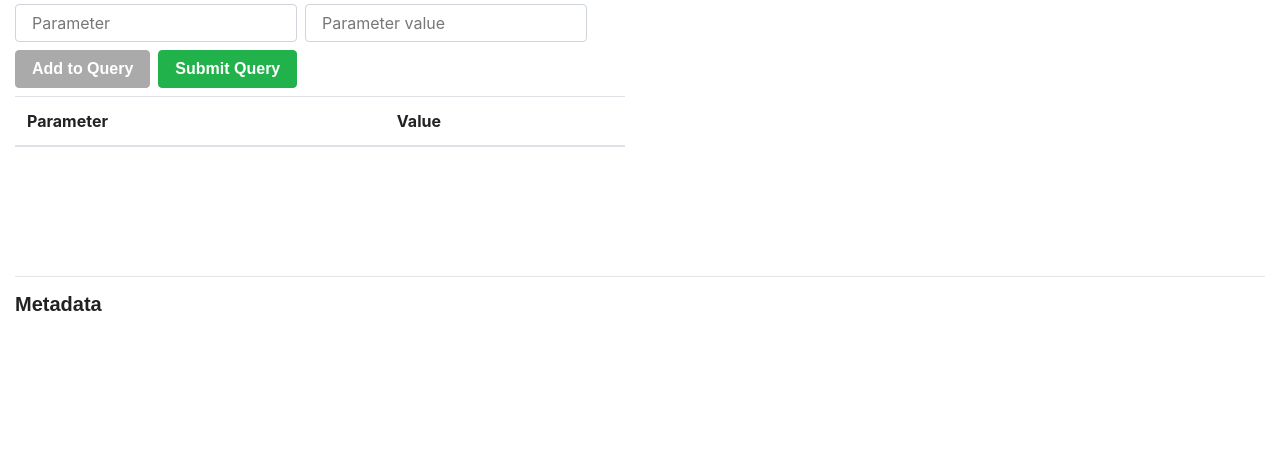
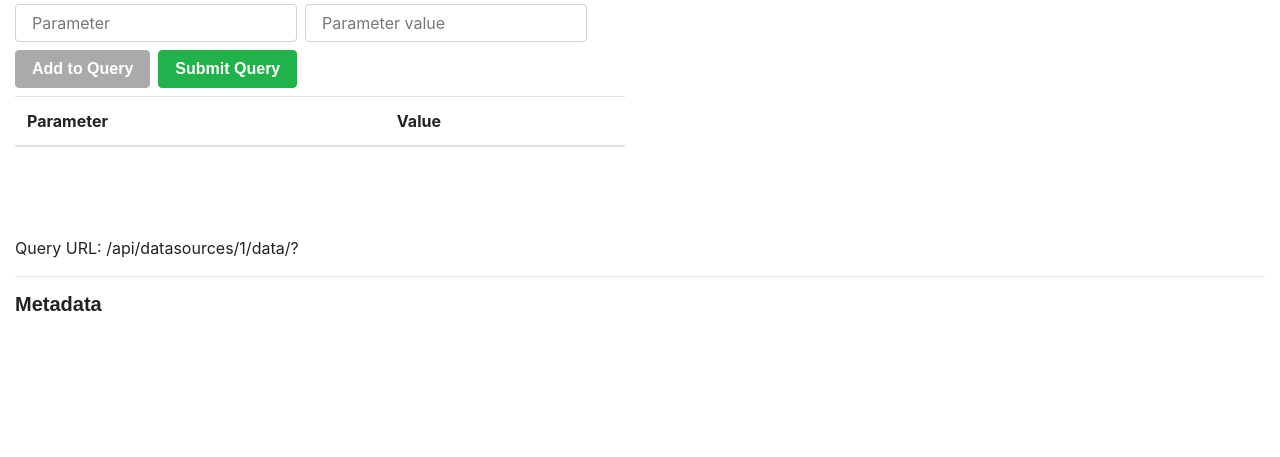
Before and after one commit to tiferrei/PEDASI, a Django app: template datasources/templates/datasources/datasource/explorer.html in a window 1280 px wide. Shown: the part 289-746 px from the top of the page. Run offline with Django 3.2, Linux system fonts and the light colour scheme; the template is opened without the code that fills it: most values are stand-ins (such as "Sample title", 1, 10 or a date in 2020); lists and menus that the app fills with data are empty; some libraries are stand-ins or nearby versions; some web fonts are replaced.

Commit message:
Move explorer JavaScript into explorer.js

```diff
--- /dev/null
+++ b/datasources/static/js/explorer.js
@@ -0,0 +1,143 @@
+let params = new Map();
+
+
+/**
+ * Render request query parameters into table.
+ */
+function renderParams() {
+    "use strict";
+    const table = document.getElementById("tableParams");
+
+    /* Clear the table */
+    while (table.rows.length > 1) {
+        table.deleteRow(-1);
+    }
+
+    params.forEach(function (value, key, map) {
+        const row = table.insertRow();
+
+        const cellParam = row.insertCell();
+        const textParam = document.createTextNode(key);
+        cellParam.appendChild(textParam);
+
+        const cellValue = row.insertCell();
+        const textValue = document.createTextNode(value);
+        cellValue.appendChild(textValue);
+    });
+}
+
+
+/**
+ * Get the query params as a URL query string.
+ *
+ * @returns {string} Query param string
+ */
+function getQueryParamString() {
+    "use strict";
+    const encodedParams = new URLSearchParams();
+    params.forEach(function (value, key, map) {
+        encodedParams.set(key, value);
+    });
+
+    return encodedParams.toString();
+}
+
+
+/**
+ * Display query param string in #queryParamSpan.
+ */
+function displayParams() {
+    "use strict";
+    const paramString = getQueryParamString();
+    const span = document.getElementById("queryParamSpan");
+
+    span.textContent = paramString;
+}
+
+
+/**
+ * Add a query parameter to the API query.
+ *
+ * @returns {boolean} return false to halt form processing
+ */
+function addParam() {
+    "use strict";
+    const param = document.getElementById("inputParam").value;
+    const value = document.getElementById("inputValue").value;
+
+    params.set(param, value);
+
+    renderParams();
+    displayParams();
+
+    return false;
+}
+
+
+/**
+ * Submit the prepared query to the PEDASI API and render the result into the 'results' panel.
+ *
+ * @param {string} url PEDASI API data endpoint
+ */
+function submitQuery(url) {
+    "use strict";
+    const results = document.getElementById("queryResults");
+    const query = url + "?" + getQueryParamString();
+
+    $.getJSON(
+        query,
+        function (data) {
+            results.textContent = JSON.stringify(data, null, 4);
+        }
+    );
+}
+
+
+/**
+ * Query the PEDASI API for data source metadata and render it into the 'metadata' panel.
+ *
+ * @param {string} url PEDASI API metadata endpoint
+ */
+function populateMetadata(url) {
+    "use strict";
+    $.getJSON(
+        url,
+        function (data) {
+            if (data.status === "success") {
+                const element = document.getElementById("metadata");
+
+                data.data.forEach(function (item) {
+                    const p = document.createElement("p");
+                    p.textContent = JSON.stringify(item);
+                    element.appendChild(p);
+                });
+            }
+        }
+    );
+}
+
+
+/**
+ * Query the PEDASI API for the list of data sets within the data source and render into the 'datasets' panel.
+ *
+ * @param {string} url PEDASI API datasets endpoint
+ */
+function populateDatasets(url) {
+    "use strict";
+    $.getJSON(
+        url,
+        function (data) {
+            if (data.status === "success") {
+                const table = document.getElementById("datasets");
+
+                data.data.forEach(function (item) {
+                    let row = table.insertRow();
+                    let cell = row.insertCell();
+
+                    let content = document.createTextNode(item);
+                    cell.appendChild(content);
+                });
+            }
+        }
+    );
+}
--- a/datasources/templates/datasources/datasource/explorer.html
+++ b/datasources/templates/datasources/datasource/explorer.html
@@ -130,65 +130,8 @@
                 <input type="text" class="form-control mb-2 mr-sm-2" id="inputValue" placeholder="Parameter value">
 
                 <button type="submit" class="btn btn-secondary mb-2 mr-sm-2">Add to Query</button>
-                <button type="button" class="btn btn-success mb-2" onclick="submitQuery();">Submit Query</button>
-
-                <script type="application/javascript">
-                    let params = new Map();
-
-                    function addParam(){
-                        const param = document.getElementById("inputParam").value;
-                        const value = document.getElementById("inputValue").value;
-
-                        params.set(param, value);
-
-                        renderParams();
-
-                        return false;
-                    }
-
-                    function renderParams(){
-                        const table = document.getElementById("tableParams");
-
-                        /* Clear the table */
-                        while (table.rows.length > 1) {
-                            table.deleteRow(-1);
-                        }
-
-                        params.forEach(function (value, key, map) {
-                            const row = table.insertRow();
-
-                            const cellParam = row.insertCell();
-                            const textParam = document.createTextNode(key);
-                            cellParam.appendChild(textParam);
-
-                            const cellValue = row.insertCell();
-                            const textValue = document.createTextNode(value);
-                            cellValue.appendChild(textValue);
-                        });
-                    }
-
-                    function submitQuery() {
-                        const pre = document.getElementById("queryResults");
-
-                        const encodedParams = new URLSearchParams();
-                        params.forEach(function (value, key, map) {
-                            encodedParams.set(key, value);
-                        });
-
-                        const url = "/api/datasources/{{ datasource.pk }}/data/" + "?" + encodedParams.toString();
-
-                        $.getJSON(
-                            url,
-                            function (data) {
-                                console.log(data);
-
-                                pre.textContent = JSON.stringify(data, null, 4);
-                            }
-                        )
-                    }
-                </script>
+                <button type="button" class="btn btn-success mb-2" onclick="submitQuery('/api/datasources/{{ datasource.pk }}/data/');">Submit Query</button>
             </form>
-
 
             <table class="table" id="tableParams">
                 <thead>
@@ -196,6 +139,10 @@
                 <th>Value</th>
                 </thead>
             </table>
+
+            <span class="mt-3" style="position: absolute; bottom: 0;">
+                Query URL: /api/datasources/{{ datasource.pk }}/data/?<span id="queryParamSpan"></span>
+            </span>
         </div>
 
         <div class="col-md-6">
@@ -217,22 +164,10 @@
             </div>
 
             <script type="application/javascript">
-                document.addEventListener('DOMContentLoaded', function(){
-                    $.getJSON(
-                        "/api/datasources/{{ datasource.pk }}/metadata",
-                        function (data){
-                            if (data.status === "success") {
-                                const element = document.getElementById('metadata');
-
-                                data.data.forEach(function (item){
-                                    const p = document.createElement("p");
-                                    p.textContent = JSON.stringify(item);
-                                    element.appendChild(p);
-                                });
-                            }
-                        }
-                    );
-                });
+                document.addEventListener("DOMContentLoaded",
+                                          function() {
+                                              populateMetadata("/api/datasources/{{ datasource.pk }}/metadata/")
+                                          });
             </script>
         </div>
 
@@ -245,24 +180,10 @@
                 </div>
 
                 <script type="application/javascript">
-                    document.addEventListener('DOMContentLoaded', function(){
-                        $.getJSON(
-                            "/api/datasources/{{ datasource.pk }}/datasets",
-                            function (data){
-                                if (data.status === "success") {
-                                    const table = document.getElementById('datasets');
-
-                                    data.data.forEach(function (item){
-                                        let row = table.insertRow();
-                                        let cell = row.insertCell();
-
-                                        let content = document.createTextNode(item);
-                                        cell.appendChild(content);
-                                    });
-                                }
-                            }
-                        );
-                    });
+                    document.addEventListener("DOMContentLoaded",
+                                              function() {
+                                                  populateDatasets("/api/datasources/{{ datasource.pk }}/datasets/")
+                                              });
                 </script>
             </div>
         {% endif %}
@@ -279,5 +200,8 @@
 </footer>
 
 {% bootstrap_javascript jquery=True %}
+
+<script type="application/javascript" src="{% static 'js/explorer.js' %}"></script>
+
 </body>
 </html>
```
